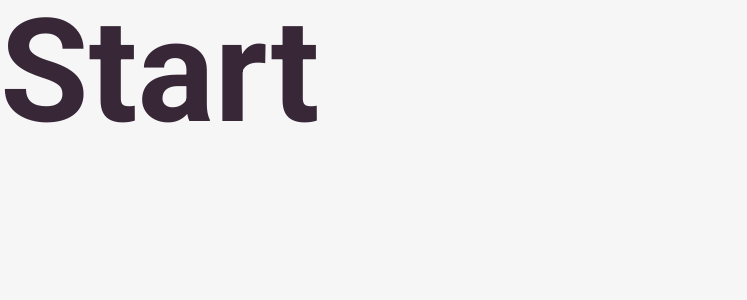
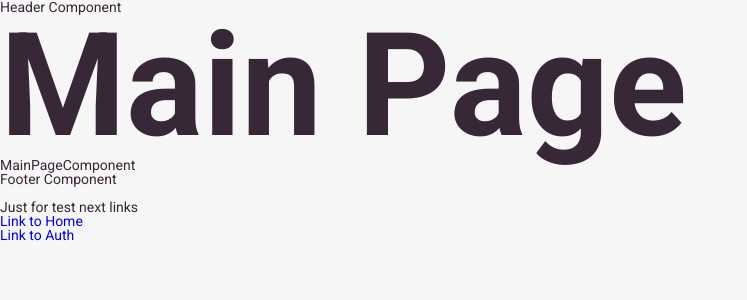
Before and after one commit to Happy-Dress/happy-dress-fe, a React (Create React App) app: page / in a window 1280 px wide. Shown: the top 300 px of the page, without its empty margins (0-747 px from the left). Built offline with nearby package versions, Linux system fonts and the light colour scheme.

Commit message:
feat(HAP-55): add default routes

```diff
--- a/package.json
+++ b/package.json
@@ -10,6 +10,7 @@
     "prop-types": "^15.8.1",
     "react": "^18.2.0",
     "react-dom": "^18.2.0",
+    "react-router-dom": "^6.3.0",
     "react-scripts": "5.0.1",
     "sass": "^1.54.1",
     "web-vitals": "^2.1.4"
--- a/src/components/App/App.jsx
+++ b/src/components/App/App.jsx
@@ -1,10 +1,32 @@
 import React from 'react';
+import { Routes, Route, Link, BrowserRouter } from 'react-router-dom';
 import './App.module.scss';
+import { Main } from '../../pages/Main';
+import { Auth } from '../../pages/Auth';
 
 const App = () => {
     return (
         <div className='App'>
-            <h1>Start</h1>
+            <BrowserRouter>
+                <Routes>
+                    <Route path={'/'} element={<Main />} />
+                    <Route path={'/manager'} element={<Auth />} />{/*todo* private routing*/}
+                    <Route path={'/manager/auth'} element={<Auth />} />
+                    <Route path={'*'} element={<Main />} />{/*todo 404page*/}
+                </Routes>
+                {/*todo del it, just for test*/}
+                <div>
+                    <br/>
+                    Just for test next links
+                </div>
+                <div>
+                    <Link to={'/'}>Link to Home</Link>
+                </div>
+                <div>
+                    <Link to={'/manager/auth'}>Link to Auth</Link>
+                </div>
+                {/*todo del it, just for test*/}
+            </BrowserRouter>
         </div>
     );
 };
--- a/src/pages/Main/Main.jsx
+++ b/src/pages/Main/Main.jsx
@@ -4,7 +4,12 @@ import s from './Main.module.scss';
 export const Main = () => {
     return (
         <div className={s.mainPageWrapper}>
-            <h1>Main Page</h1>
+            <header>Header Component</header>
+            <main>
+                <h1>Main Page</h1>
+                MainPageComponent
+            </main>
+            <footer>Footer Component</footer>
         </div>
     );
 };
```
Also changed, not shown: 1 other file (tests, documents, lock files or other folders).
